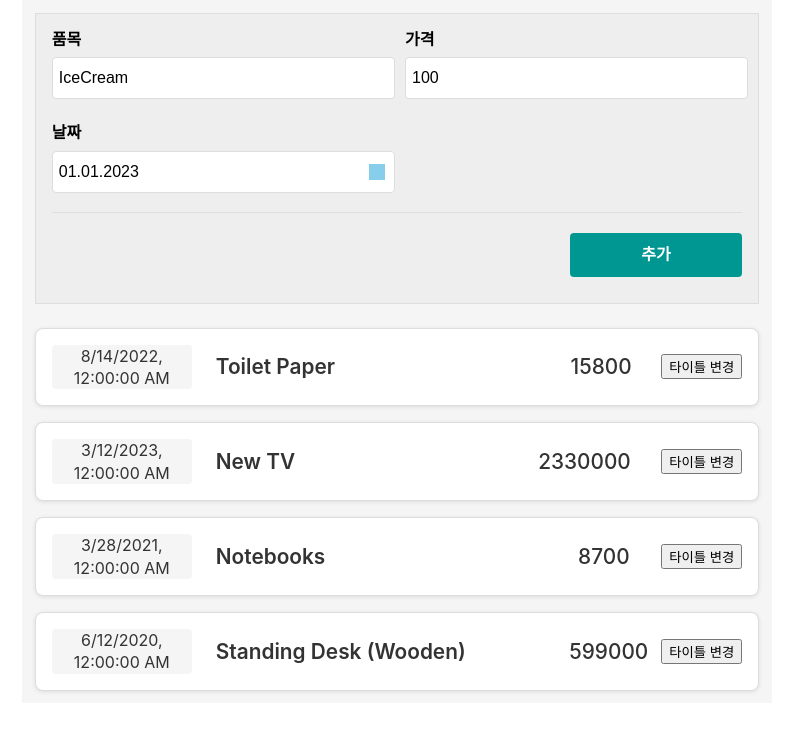
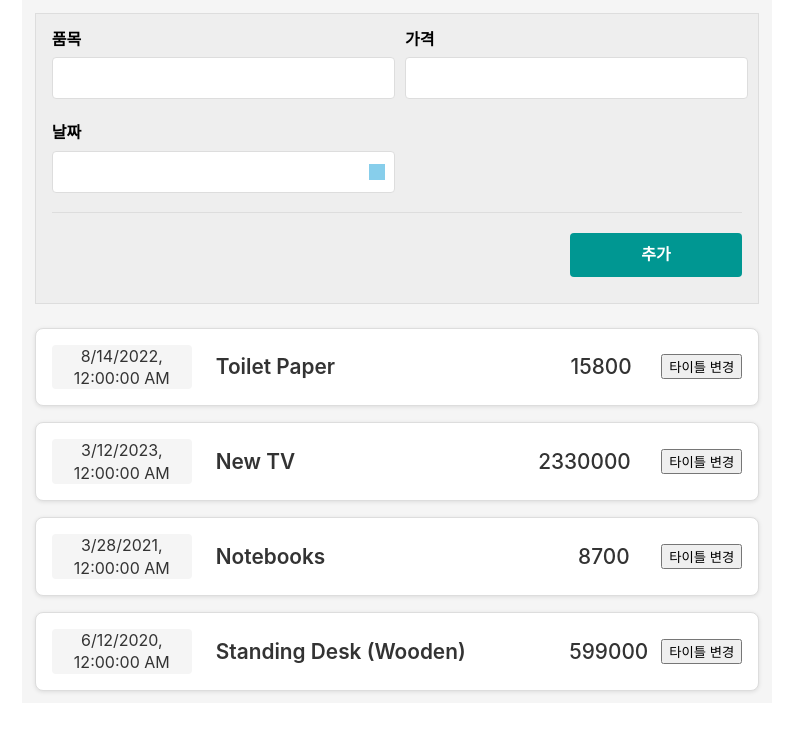
Before and after one commit to geumyoung00/list-app, a React (Create React App) app: page / in a window 1280 px wide. Shown: the top 734 px of the page, without its empty margins (243-1036 px from the left). Built offline with nearby package versions, Linux system fonts and the light colour scheme.

Commit message:
Removed state managing part in AddItem.js

```diff
--- a/src/component/AddItem.js
+++ b/src/component/AddItem.js
@@ -5,50 +5,21 @@ import "./component.css";
 
 const AddItem = (props) => {
 
-    // state 통합
-    const [newItem, setNewItem] = useState({title:'IceCream', price:100, purchaseDate:'01.01.2023'});
-
-    const [title, setTitle] = useState('Ice Cream');
-    const [price, setPrice] = useState(100);
-    const [purchaseDate, setPurchaseDate] = useState('01.01.2023');
-
-    const handleChangeTitle = (event) => {
-        // console.log('event',event);
-        // console.log('event.target.value',event.target);
-
-        // setTitle(event.target.value);
-        setNewItem({...newItem, title:event.target.value});
-
-    };
-
-    const handleChangePrice = (event) => {
-
-        setNewItem({...newItem, price:event.target.value});
-    };
-
-    const handleChangePurchaseDate = (event) => {
-
-        setNewItem({...newItem, purchaseDate:event.target.value});
-    };
-
-
-    console.log(newItem);
-
     return (
     <form className="input_box">
       <ul className="input">
         <li className="ip_title">
           <span>품목</span>
-          <input type="text" id="title" defaultValue={newItem.title} onChange={handleChangeTitle} />
+          <input type="text" id="title" />
         </li>
         <li className="ip_price">
           <span>가격</span>
-          <input type="number" id="price" defaultValue={newItem.price} onChange={handleChangePrice} />
+          <input type="number" id="price" />
         </li>
         <li className="ip_date">
           <span>날짜</span>
           <div className="datePicker">
-            <input type="text" id="date" defaultValue={newItem.purchaseDate} onChange={(event)=>handleChangePurchaseDate(event)} />
+            <input type="text" id="date" />
             <i className="ico_calander"></i>
           </div>
         </li>
```
